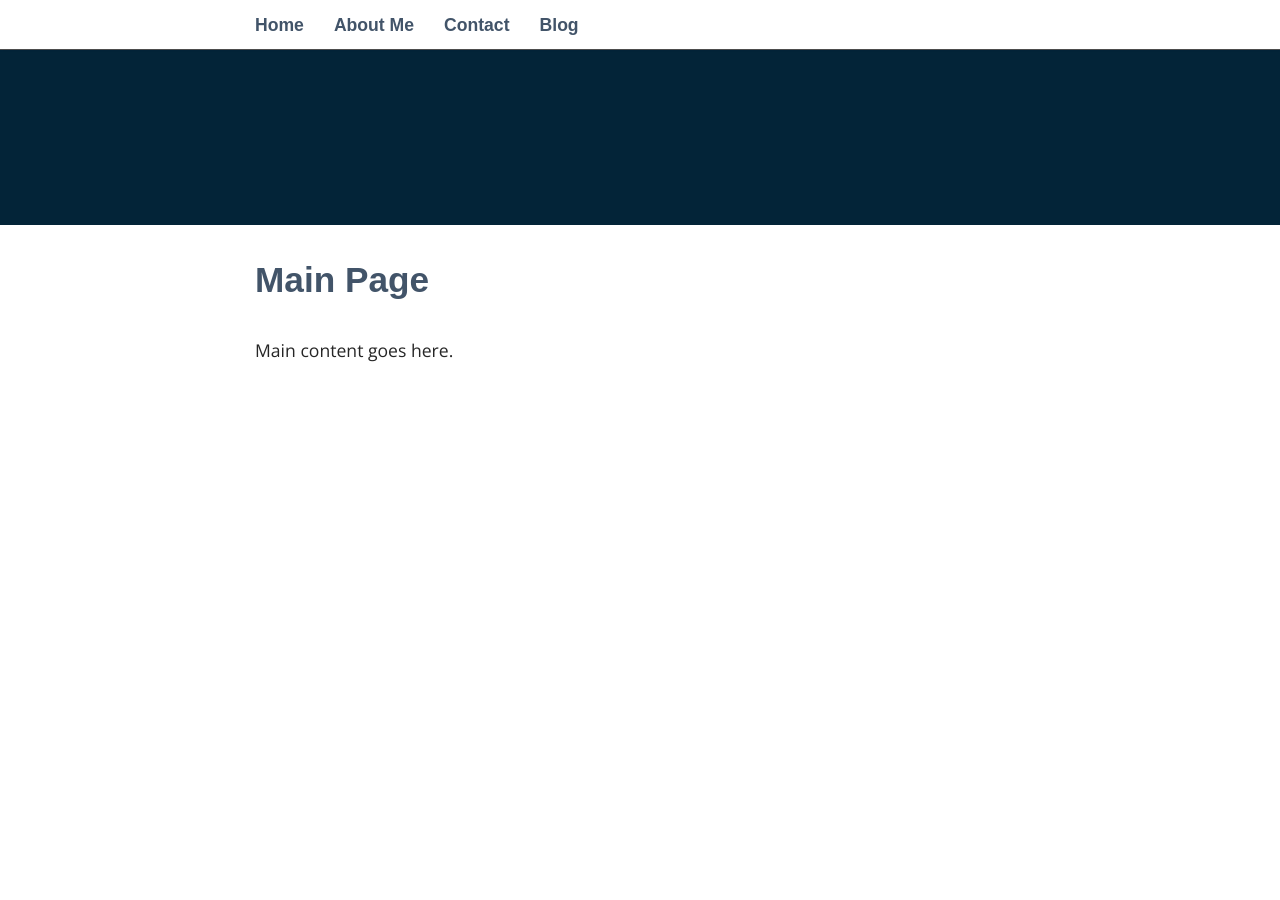
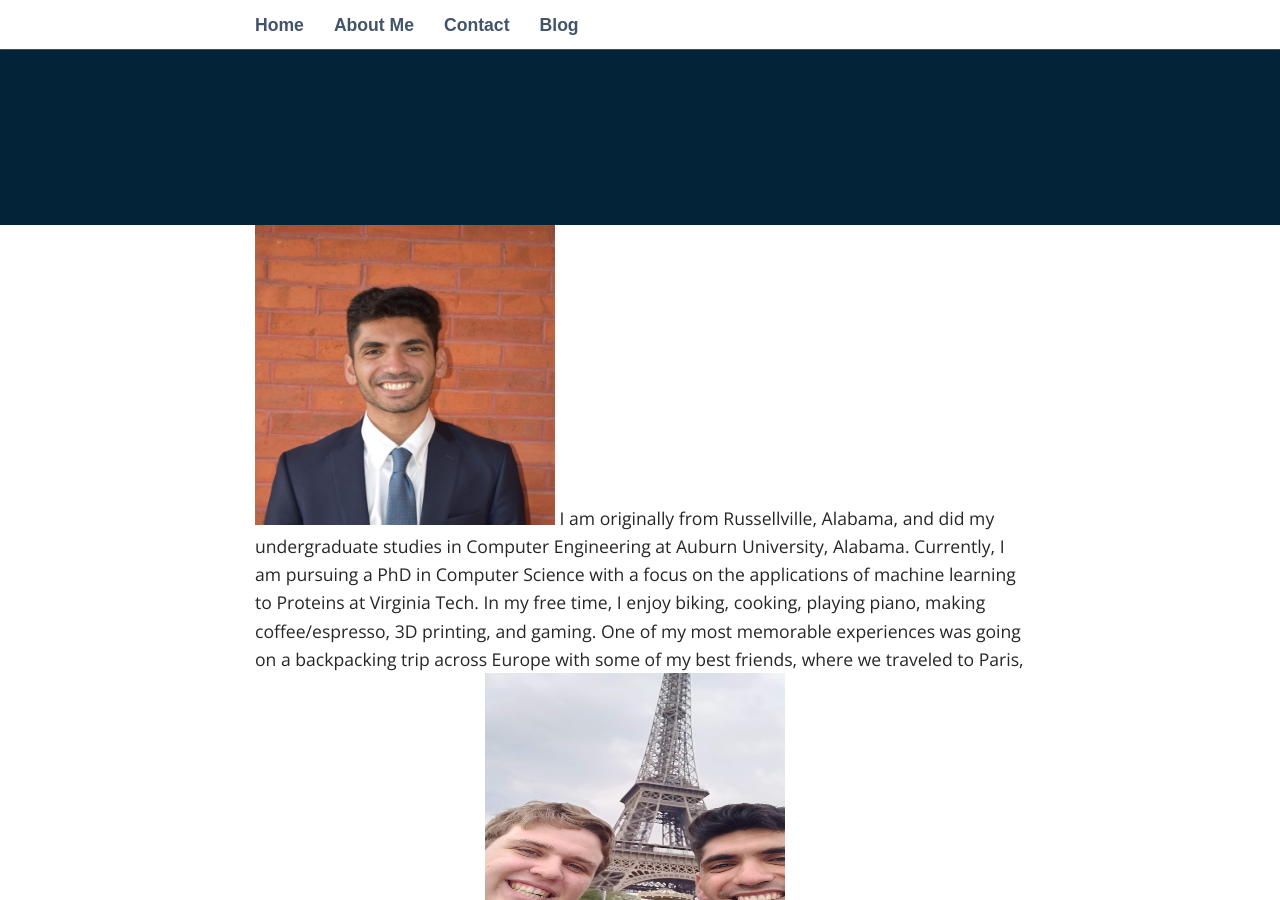
Before and after one commit to bernym12/bernym12.old.io, a Jekyll site: the page built from index.html, in a window 1280 px wide and 900 px high, scrolled down 275 px. Built offline with Jekyll 4.4.1, drawn with Linux system fonts in a browser that asks for light colours; nearby versions of some CDN libraries; some web fonts are replaced; before the commit the page ends 900 px from its top, so only the background shows below that; some of the changed text lies outside the part shown.

Commit message:
temp fix

```diff
--- a/index.html
+++ b/index.html
@@ -2,6 +2,11 @@
 layout: default
 ---
 
-  <h2>Main Page</h2>
+<img src="../media/headshot.png" alt="Bernard Moussad" style="height: 300px; width:300px;"/>
 
-  Main content goes here.
+I am originally from Russellville, Alabama, and did my undergraduate studies in Computer Engineering at Auburn University,
+Alabama. Currently, I am pursuing a PhD in Computer Science with a focus on  the applications of machine learning to Proteins
+at Virginia Tech. In my free time, I enjoy biking, cooking, playing piano, making coffee/espresso, 3D printing, and gaming.
+One of my most memorable experiences was going on a backpacking trip across Europe with some of my best friends,
+where we traveled to Paris, London, Rome, and Naples.
+<img src="../media/paris.jpg" alt="Paris" style="height: 400px; width:300px;"/>
```
Also changed, not shown: _pages/04_contact.md (+1 -1 lines), _posts/2021-05-28-welcome-to-jekyll.markdown (deleted, +0 -25 lines).
